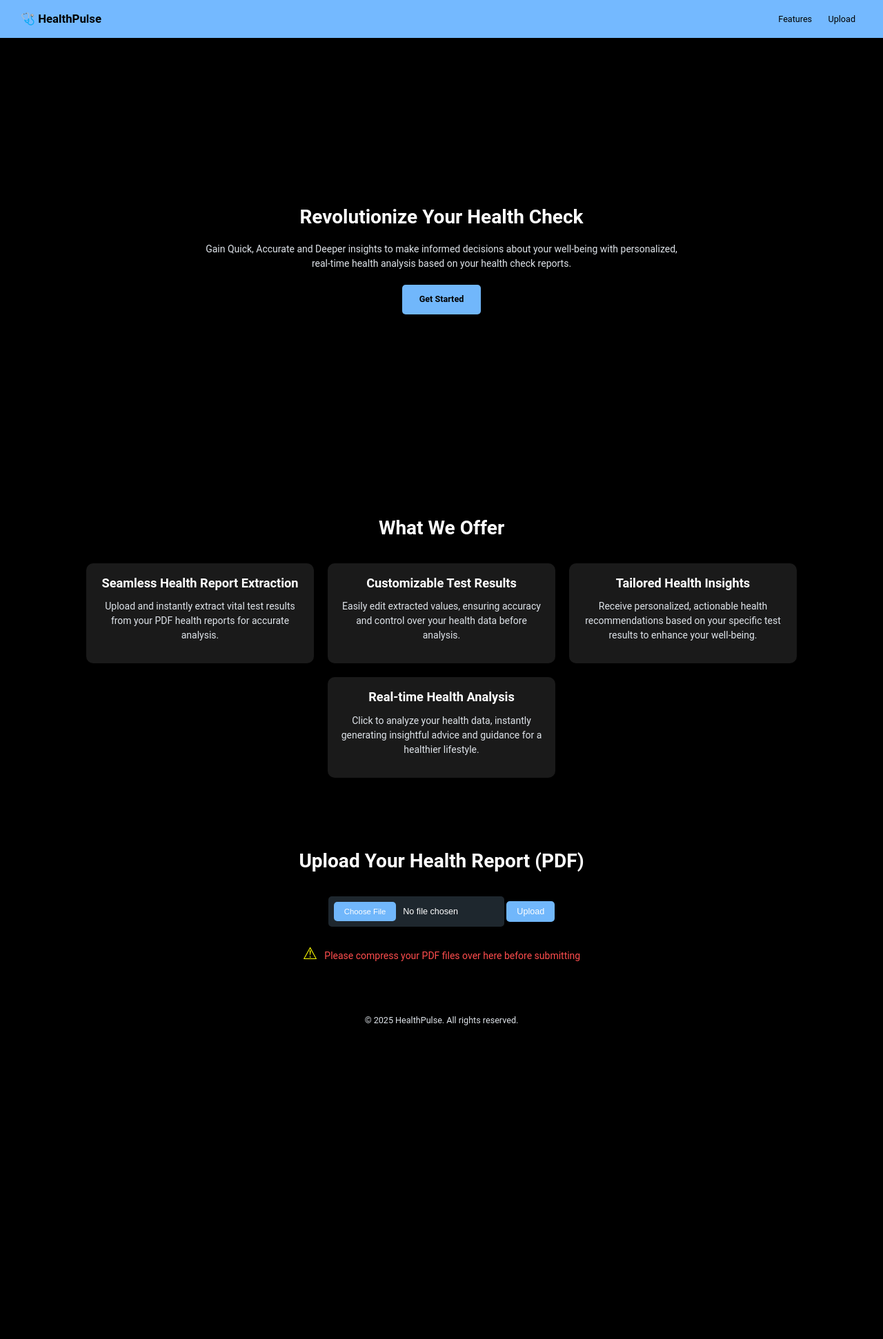
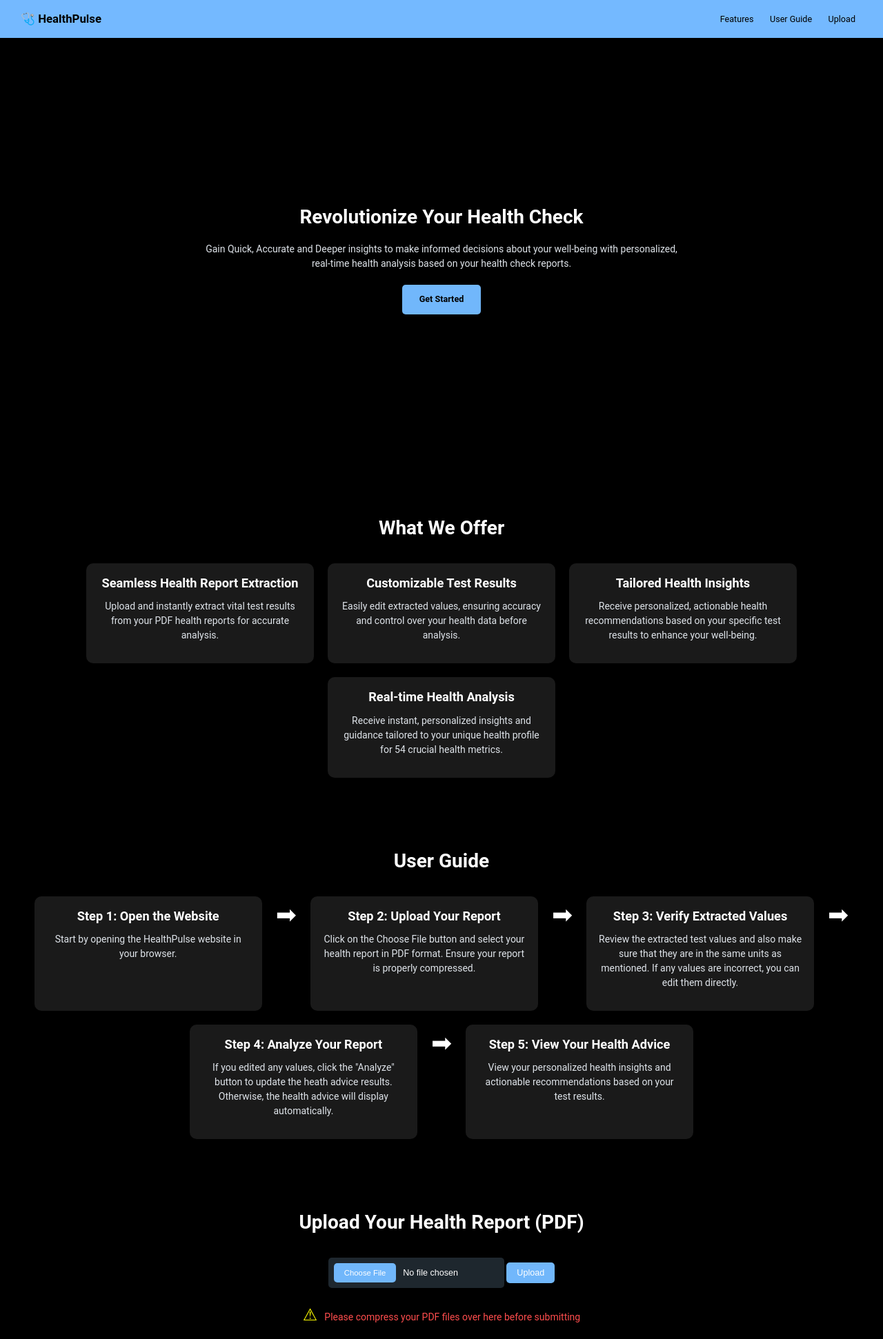
Before and after one commit to eyogesh007/HealthPulse, a Flask app: page / in a window 1280 px wide. Shown: the top 1942 px of the page at 69% size. Before the commit the page ends 1487 px from the top, so only its background shows below. Run offline with Flask 2, Linux system fonts and the light colour scheme; some libraries are stand-ins or nearby versions.

Commit message:
updated UI

```diff
--- a/templates/index.html
+++ b/templates/index.html
@@ -4,7 +4,7 @@
     <meta charset="UTF-8">
 
     <meta name="viewport" content="width=device-width, initial-scale=1.0">
-    <title>Health Pulse</title>
+    <title>🩺 Health Pulse</title>
     <style>
         body {
             margin: 0;
@@ -205,14 +205,14 @@
     border: none;
     cursor: pointer;
     position: absolute;
-    right: 20px; /* Ensure it's aligned properly */
-    top: 15px;   /* Ensure it's aligned properly */
-    z-index: 1100; /* Keep it above other elements */
+    right: 20px;
+    top: 15px;
+    z-index: 1100;
 }
 
 .menu-btn span {
     display: block;
-    width: 25px; /* Slightly increase size for better visibility */
+    width: 25px;
     height: 3px;
     background: black;
     margin: 2px auto;
@@ -237,14 +237,14 @@
 
 @media (max-width: 768px) {
     .menu-btn {
-        display: block; /* Make the menu button visible on smaller screens */
+        display: block;
     }
 
     .nav {
         display: none;
         flex-direction: column;
         position: absolute;
-        top: 40px; /* Position dropdown below header */
+        top: 40px;
         right: 15px;
         background: #74b9ff;
         padding: 8px;
@@ -323,6 +323,40 @@
             color: #71B7FB;
             text-decoration: none;
         }
+
+.arrow::before {
+  content: "\2192";
+  font-size: 24px;
+  display: inline-block;
+  color: white;
+}
+
+@media (max-width: 768px) {
+  .arrow::before {
+    content: "\2193";
+    font-size: 24px;
+  }
+}
+
+@media (min-width: 768px) {
+  .arrow::before {
+    content: "\27A1";
+    font-size: 36px;
+    color: white;
+  }
+}
+
+
+@keyframes bounce {
+    0%, 100% {
+        transform: translateY(0);
+    }
+    50% {
+        transform: translateY(-5px);
+    }
+}
+
+
     </style>
 </head>
 <body>
@@ -335,6 +369,7 @@
         </button>
         <nav class="nav" id="nav">
             <a href="#features">Features</a>
+            <a href="#how-to-use">User Guide</a>
             <a href="#upload">Upload</a>
         </nav>
     </header>
@@ -364,10 +399,46 @@
             </div>
             <div class="feature-card">
                 <h3>Real-time Health Analysis</h3>
-                <p>Click to analyze your health data, instantly generating insightful advice and guidance for a healthier lifestyle.</p>
+                <p>Receive instant, personalized insights and guidance tailored to your unique health profile for 54 crucial health metrics.</p>
             </div>
         </div>
     </section>
+
+    <section id="how-to-use" class="features">
+        <h2>User Guide</h2>
+        <div class="feature-list">
+            <div class="feature-card">
+                <h3>Step 1: Open the Website</h3>
+                <p>Start by opening the HealthPulse website in your browser.</p>
+            </div>
+             <!-- Arrow -->
+             <div class="arrow"></div>
+            <div class="feature-card">
+                <h3>Step 2: Upload Your Report</h3>
+                <p>Click on the Choose File button and select your health report in PDF format. Ensure your report is properly compressed.</p>
+            </div>
+             <!-- Arrow -->
+             <div class="arrow"></div>
+            <div class="feature-card">
+                <h3>Step 3: Verify Extracted Values</h3>
+                <p>Review the extracted test values and also make sure that they are in the same units as mentioned. If any values are incorrect, you can edit them directly.</p>
+            </div>
+             <!-- Arrow -->
+             <div class="arrow"></div>
+            <div class="feature-card">
+                <h3>Step 4: Analyze Your Report</h3>
+                <p>If you edited any values, click the "Analyze" button to update the heath advice results. Otherwise, the health advice will display automatically.</p>
+            </div>
+             <!-- Arrow -->
+             <div class="arrow"></div>
+            <div class="feature-card">
+                <h3>Step 5: View Your Health Advice</h3>
+                <p>View your personalized health insights and actionable recommendations based on your test results.</p>
+            </div>
+        </div>
+    </section>
+
+
 
     <section id="upload" class="upload">
         <h2>Upload Your Health Report (PDF)</h2>
```
Also changed, not shown: templates/results.html (+43 -3 lines).
